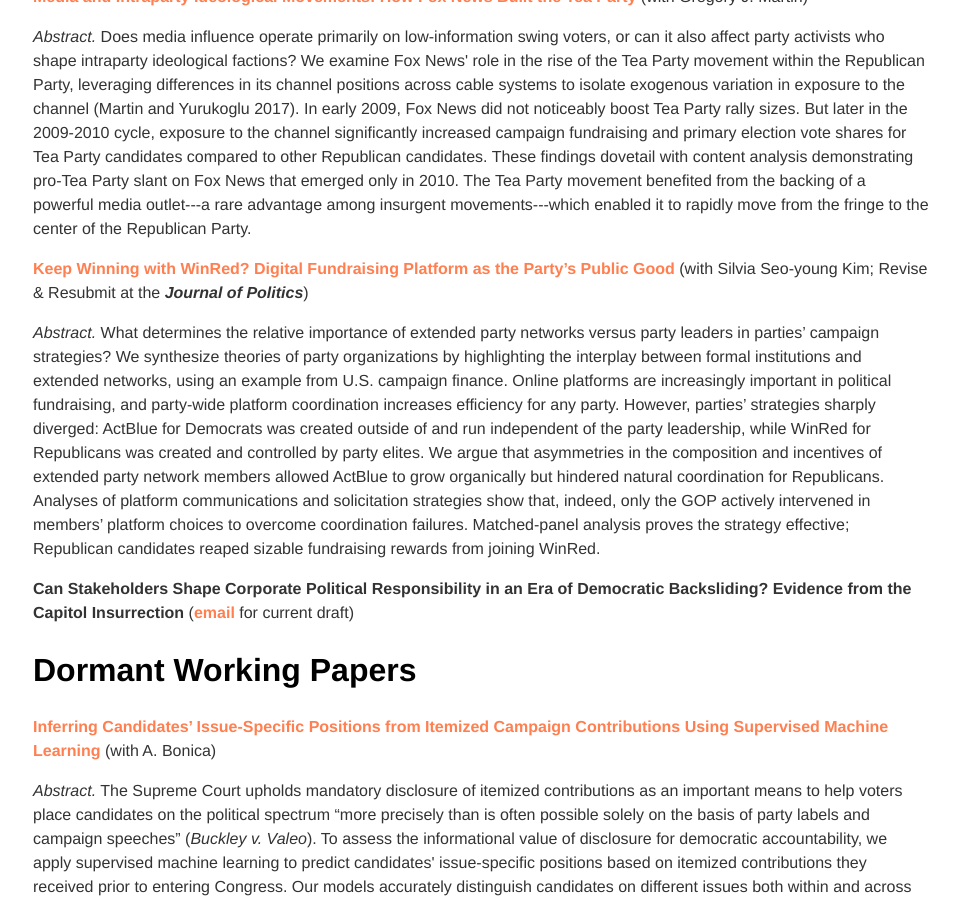
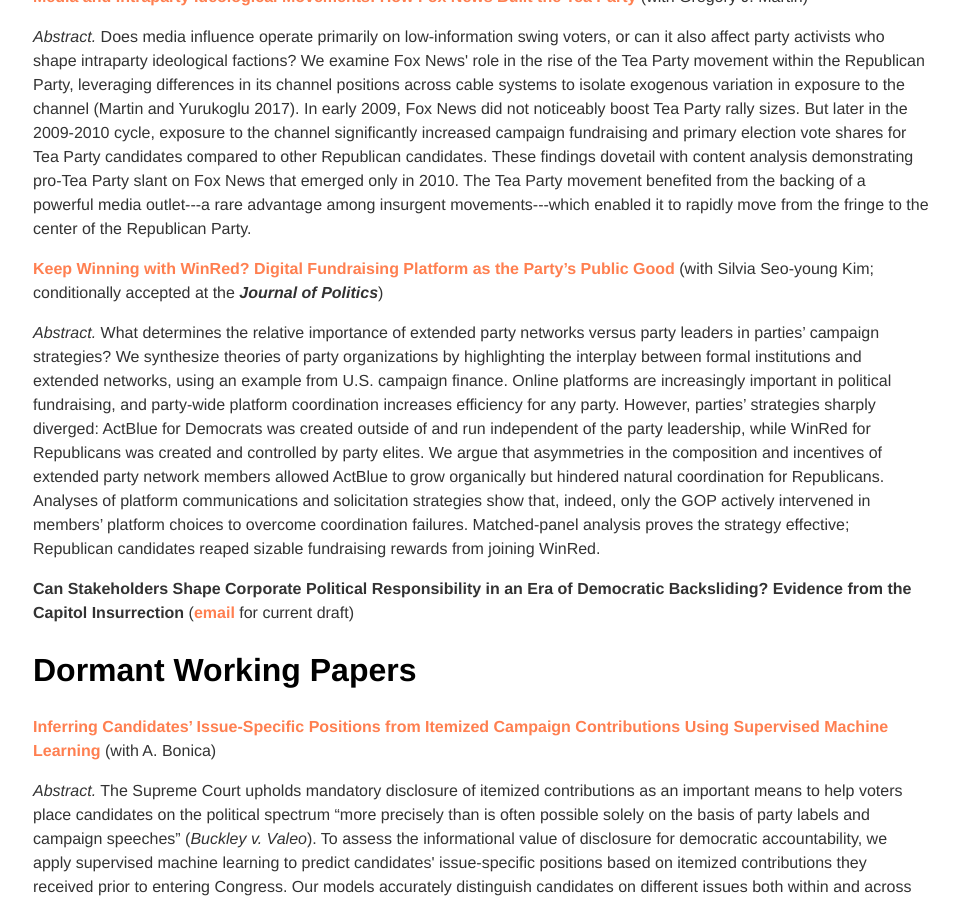
Before and after one commit to zhaoliresearch/zhaoliresearch.github.io, a Jekyll site: the page built from research/index.html, in a window 1280 px wide and 900 px high, scrolled down 1989 px. Shown: the whole window, without its empty margins (159-1118 px from the left). Built offline with Jekyll 4.4.1, drawn with Linux system fonts in a browser that asks for light colours.

Commit message:
Update index.html

```diff
--- a/research/index.html
+++ b/research/index.html
@@ -30,7 +30,7 @@
 <p><i>Abstract.</i> Nascent industries or technologies often contend with incomplete or ambiguous regulatory environments. We provide a supply-side theory for new legislation in such domains, emphasizing industry geography and legislator partisanship as sources of regulatory uncertainty. We also offer a strategic framework for tailoring corporate campaign contributions to influence the creation of new legislation in favor of new industries of technologies. Leveraging the U.S. fracking boom as a natural experiment, we find that state legislators representing districts where fracking development expanded exogenously authored more fracking-related legislation, which helped or hindered the industry depending on legislator partisanship. Through panel analysis and an instrumental variable design, we demonstrate a surge in campaign contributions from fracking companies to on-shale districts following the fracking boom. This influx of money was coordinated across firms operating in the same state, and electorally aided pro-fracking Republican candidates in critical geographic districts that were Democratic strongholds.</p>
 <p><b><a href="https://www.dropbox.com/s/0oojfj1o23zayky/fox_news_tea_party.pdf?dl=0">Media and Intraparty Ideological Movements: How Fox News Built the Tea Party</b></a> (with Gregory J. Martin)</p>
 <p><i>Abstract.</i> Does media influence operate primarily on low-information swing voters, or can it also affect party activists who shape intraparty ideological factions? We examine Fox News' role in the rise of the Tea Party movement within the Republican Party, leveraging differences in its channel positions across cable systems to isolate exogenous variation in exposure to the channel (Martin and Yurukoglu 2017). In early 2009, Fox News did not noticeably boost Tea Party rally sizes. But later in the 2009-2010 cycle, exposure to the channel significantly increased campaign fundraising and primary election vote shares for Tea Party candidates compared to other Republican candidates. These findings dovetail with content analysis demonstrating pro-Tea Party slant on Fox News that emerged only in 2010. The Tea Party movement benefited from the backing of a powerful media outlet---a rare advantage among insurgent movements---which enabled it to rapidly move from the fringe to the center of the Republican Party.</p>
-<p><b><a href="https://preprints.apsanet.org/engage/apsa/article-details/64272b24db1a20696e50b372">Keep Winning with WinRed? Digital Fundraising Platform as the Party’s Public Good</b></a> (with Silvia Seo-young Kim; Revise & Resubmit at the <i><b>Journal of Politics</b></i>)</p>
+<p><b><a href="https://preprints.apsanet.org/engage/apsa/article-details/64272b24db1a20696e50b372">Keep Winning with WinRed? Digital Fundraising Platform as the Party’s Public Good</b></a> (with Silvia Seo-young Kim; conditionally accepted at the <i><b>Journal of Politics</b></i>)</p>
 <p><i>Abstract.</i> What determines the relative importance of extended party networks versus party leaders in parties’ campaign strategies? We synthesize theories of party organizations by highlighting the interplay between formal institutions and extended networks, using an example from U.S. campaign finance. Online platforms are increasingly important in political fundraising, and party-wide platform coordination increases efficiency for any party. However, parties’ strategies sharply diverged: ActBlue for Democrats was created outside of and run independent of the party leadership, while WinRed for Republicans was created and controlled by party elites. We argue that asymmetries in the composition and incentives of extended party network members allowed ActBlue to grow organically but hindered natural coordination for Republicans. Analyses of platform communications and solicitation strategies show that, indeed, only the GOP actively intervened in members’ platform choices to overcome coordination failures. Matched-panel analysis proves the strategy effective; Republican candidates reaped sizable fundraising rewards from joining WinRed.</p>
 <p><b>Can Stakeholders Shape Corporate Political Responsibility in an Era of Democratic Backsliding? Evidence from the Capitol Insurrection</b> (<a href="mailto:zhaoliresearch@gmail.com">email</a> for current draft)</p>
 <h2>Dormant Working Papers </h2>
```
